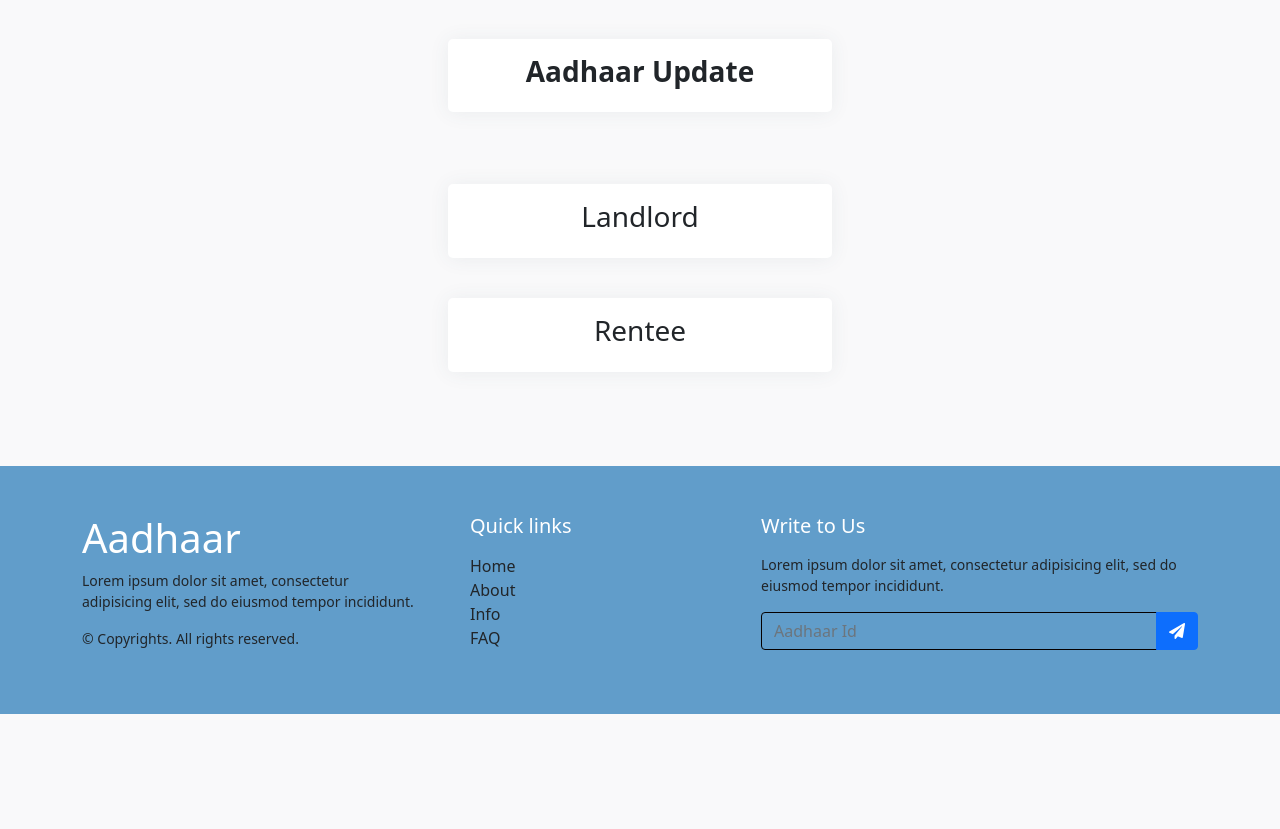
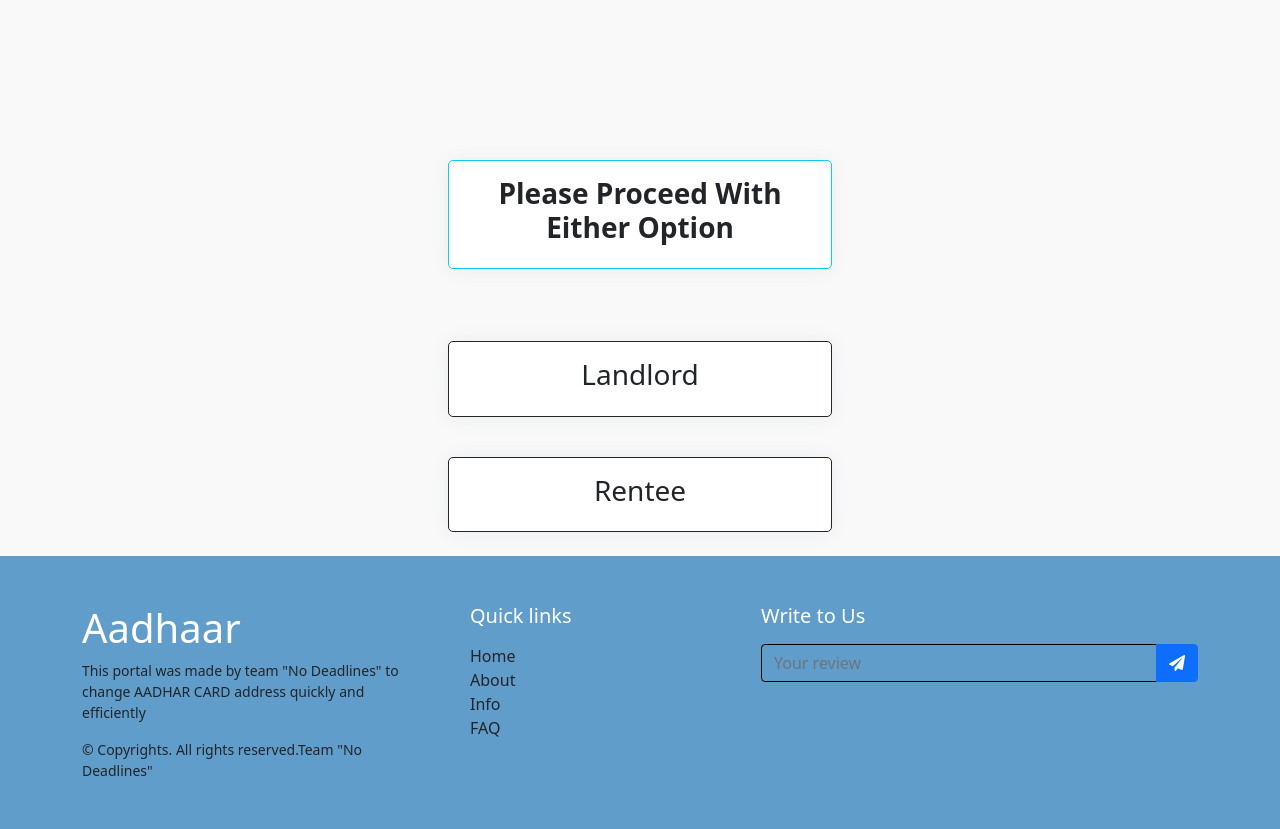
Before and after one commit to cursed-halo/aadhar-hackathon-21, a plain HTML site: page index.html in a window 1280 px wide. Shown: the part 86-915 px from the top of the page. Before the commit the page ends 800 px from the top, so only its background shows below. Drawn offline with nearby package versions, Linux system fonts and the light colour scheme.

Commit message:
added some bs classes and misc formatting

```diff
--- a/index.html
+++ b/index.html
@@ -18,7 +18,7 @@
       <!--Navigation and links-->
     <nav class="navbar navbar-expand-lg navbar-light" style="background-color: #619dca; font-size: 1.2rem; ">
   <div class="container-fluid">
-    <a class="navbar-brand" href="index.html">Aadhar Update</a>
+    <a class="navbar-brand fs-1 text-white" href="index.html">Aadhar <span class="text-success bold ">Update</span></a>
     <button class="navbar-toggler" type="button" data-bs-toggle="collapse" data-bs-target="#navbarNav" aria-controls="navbarNav" aria-expanded="false" aria-label="Toggle navigation">
       <span class="navbar-toggler-icon"></span>
     </button>
@@ -41,12 +41,12 @@
   </div>
 </nav>
     <!--End of navigation and links-->
-    <br><br>
+    <br><br><br><br><br><br>
     <div class="container mt-3 mb-3" style="width: 30%;">
     <div class="row">
-            <div class="card mb-2">
-                <div class="mt-3 mb-3 " >
-                    <h3 class="heading text-center justify-content-center" ><b>Aadhaar Update</b><br></h3>
+            <div class="card mb-2   border border-info">
+                <div class="mt-3 mb-3" >
+                    <h3 class="heading text-center justify-content-center text-" ><b>Please Proceed With Either Option</b><br></h3>
                 </div>
             </div>
         </div>
@@ -55,9 +55,12 @@
 
     <div class="container mt-5 mb-3" style="width: 30%;">
     <div class="row">
-            <div class="card mb-2">
+            <div class="card mb-2 border border-dark">
                 <div class="mt-3 mb-3">
-                    <h3 class="heading text-center justify-content-center" href="landlord.html">Landlord<br></h3>
+                  <a href="http://">
+                  <h3 class="heading text-center justify-content-center" href="landlord.html">Landlord<br></h3>
+                  </a>
+
                 </div>
             </div>
         </div>
@@ -65,9 +68,10 @@
 
     <div class="container mt-3 mb-3" style="width: 30%;">
     <div class="row">
-            <div class="card mb-2">
+            <div class="card mb-2 border border-dark">
                 <div class="mt-3 mb-3">
-                    <h3 class="heading text-center justify-content-center" href="rentee.html">Rentee<br></h3>
+                  <a href="http://"><h3 class="heading text-center justify-content-center" href="rentee.html">Rentee<br></h3></a>
+
                 </div>
             </div>
         </div>
@@ -79,8 +83,8 @@
             <div class="row gy-4 gx-5">
                 <div class="col-lg-4 col-md-6">
                     <h5 class="h1 text-white">Aadhaar</h5>
-                    <p class="small ">Lorem ipsum dolor sit amet, consectetur adipisicing elit, sed do eiusmod tempor incididunt.</p>
-                    <p class="small  mb-0">&copy; Copyrights. All rights reserved. <a class="text-primary" href="#"></a></p>
+                    <p class="small ">This portal was made by team "No Deadlines" to change AADHAR CARD address quickly and efficiently</p>
+                    <p class="small  mb-0">&copy; Copyrights. All rights reserved.Team "No Deadlines" <a class="text-primary" href="#"></a></p>
                 </div>
                 <div class="col-lg-3 col-md-6">
                     <h5 class="text-white mb-3">Quick links</h5>
@@ -93,10 +97,10 @@
                 </div>
                 <div class="col-lg-5 col-md-6">
                     <h5 class="text-white mb-3">Write to Us</h5>
-                    <p class="small ">Lorem ipsum dolor sit amet, consectetur adipisicing elit, sed do eiusmod tempor incididunt.</p>
+                    <p class="small "></p>
                     <form action="#">
                         <div class="input-group mb-3">
-                            <input class="form-control" type="text" placeholder="Aadhaar Id" aria-label="Recipient's username" aria-describedby="button-addon2">
+                            <input class="form-control" type="text" placeholder="Your review" aria-label="Recipient's username" aria-describedby="button-addon2">
                             <button class="btn btn-primary" id="button-addon2" type="button"><i class="fas fa-paper-plane"></i></button>
                         </div>
                     </form>
--- a/style.css
+++ b/style.css
@@ -1,5 +1,5 @@
 body {
-  background-color: #eee
+  background-color: #eee;
 }
 
 .card {
@@ -9,7 +9,7 @@
 
 .c-details span {
   font-weight: 300;
-  font-size: 13px
+  font-size: 13px;
 }
 
 .icon {
```
